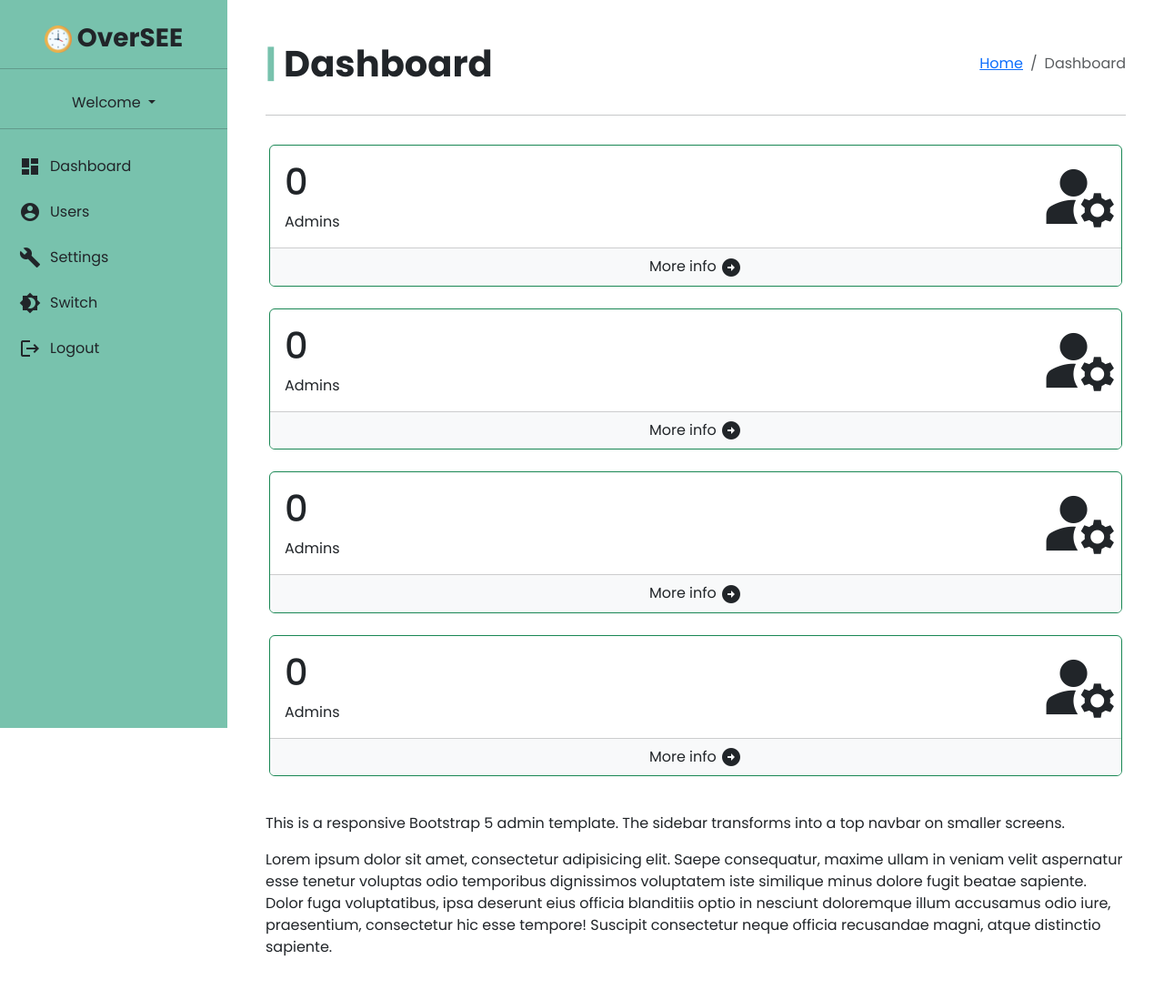
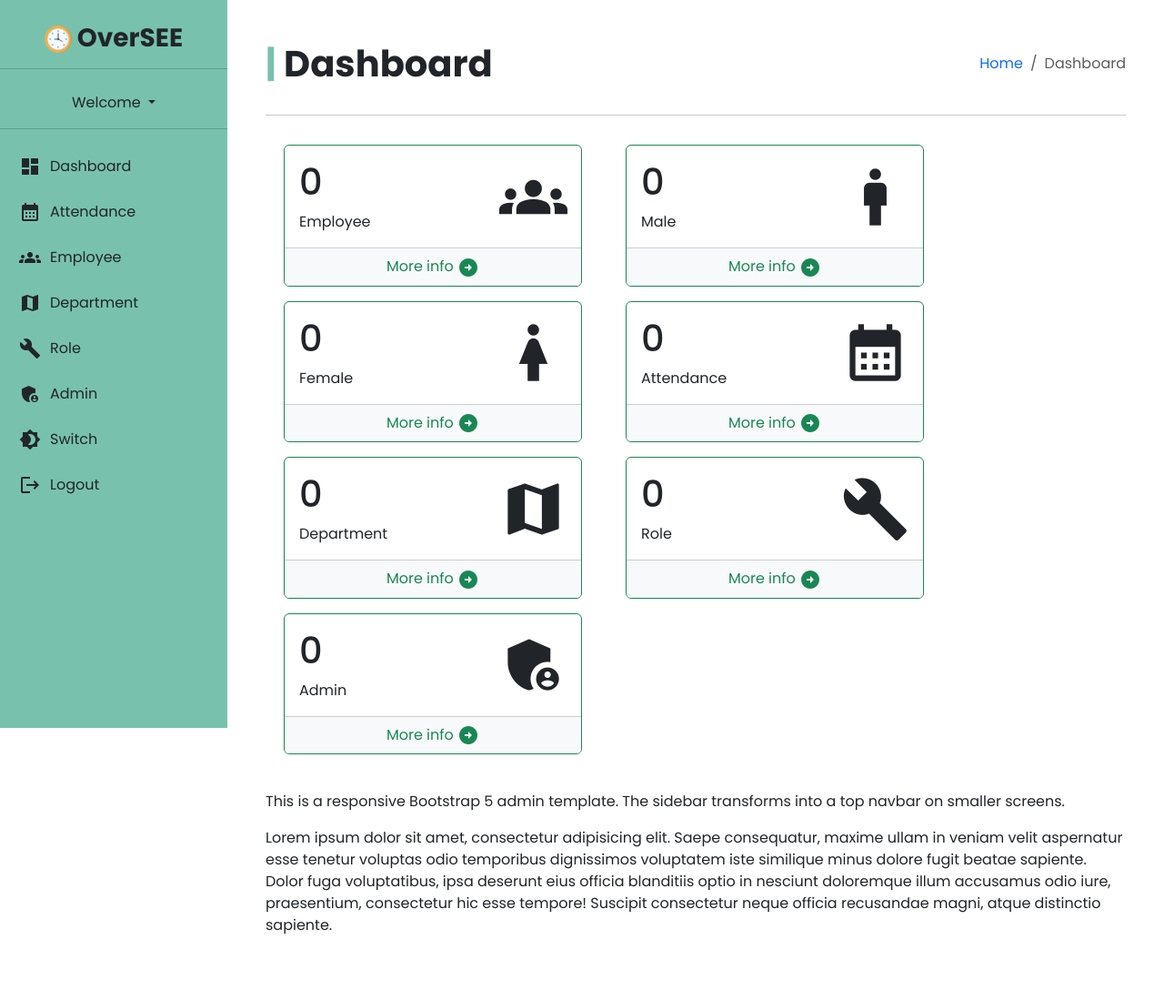
Before and after one commit to sairemgloria/OVERSEE-NEW, a PHP site: page /admin/dashboard.php in a window 1280 px wide. Shown: the whole page at 91% size. After the commit the page ends 1027 px from the top, so only its background shows below. Run offline with PHP 8.4, Linux system fonts and the light colour scheme; the visitor is signed in with stand-in values (Sample User, id 1); data that the repository does not hold is empty; some libraries are stand-ins or nearby versions.

Commit message:
Update code and added employee.php

```diff
--- a/admin/assets/css/admin_template_switch.css
+++ b/admin/assets/css/admin_template_switch.css
@@ -94,13 +94,32 @@ li.nav-item:hover {
     padding: auto 2rem;
 }
 
+#cards {
+    height: auto;
+}
+
+@media (min-width: 768px) {
+    #cards {
+        height: auto;
+        width: 20.5rem;
+    }
+}
+
+@media (max-width: 414px) {
+    #cards {
+        height: auto;
+        width: 20rem;
+    }
+}
+
 #logo-display {
     display: flex;
     align-items: center;
     justify-content: flex-end;
     transition: transform 0.3s ease-in-out; /* Add smooth transition */
     transform-origin: right center; /* Set transform origin to the right */
-    font-size: 90px;
+    font-size: 75px;
+    margin-right: 15px;
     /* color: rgba(0, 0, 0, 0.250); */
 }
 
--- /dev/null
+++ b/admin/assets/js/employee_tables.js
@@ -0,0 +1 @@
+$('#employeeTable').DataTable();
--- a/admin/dashboard.php
+++ b/admin/dashboard.php
@@ -15,7 +15,7 @@ include("templates/sidebar.php");
             </div>
             <div class="col-sm-6" id="breadcrumb-align-center">
                 <ol class="breadcrumb float-sm-right my-0 my-md-3 my-lg-3">
-                    <li class="breadcrumb-item"><a href="dashboard.php">Home</a></li>
+                    <li class="breadcrumb-item"><a href="dashboard.php" style="text-decoration: none;">Home</a></li>
                     <li class="breadcrumb-item active">Dashboard</li>
                 </ol>
             </div>
@@ -24,8 +24,105 @@ include("templates/sidebar.php");
         <!-- <h1 class="dashboard my-4 fw-bold"><span class="dashboard-span fw-bold">|</span> Dashboard</h1> -->
         <hr class="hr-element">
         <div class="col-sm-12">
-            <div class="row gap-4 p-3 justify-content-evenly">
-                <div class="card border-success mb-auto p-0">
+            <!-- <div class="row gap-4 p-3 justify-content-evenly"> --> <!-- old code -->
+            <div class="row gap-4 gap-md-3 gap-sm-5 p-3 justify-content-start">
+                <div class="card border-success mx-lg-3 p-0" id="cards">
+                    <div class="display-cards">
+                        <div class="card-body">
+                            <?php
+                            $sql = "SELECT * FROM employees";
+                            $query = $conn->query($sql);
+                            ?>
+                            <h1 class="card-title"><?= $query->num_rows; ?></h1>
+                            <p class="card-text">Employee</p>
+                        </div>
+                        <i class="material-icons" id="logo-display">groups</i>
+                    </div>
+                    <div class="card-footer text-center bg-light">
+                        <a href="#" class="text-success" style="text-decoration: none;">More info <i class="material-icons" id="material-icon">arrow_circle_right</i></a>
+                    </div>
+                </div>
+                <div class="card border-success mx-lg-3 p-0" id="cards">
+                    <div class="display-cards">
+                        <div class="card-body">
+                            <?php
+                            $sql = "SELECT * FROM employees";
+                            $query = $conn->query($sql);
+                            ?>
+                            <h1 class="card-title"><?= $query->num_rows; ?></h1>
+                            <p class="card-text">Male</p>
+                        </div>
+                        <i class="material-icons" id="logo-display">man</i>
+                    </div>
+                    <div class="card-footer text-center bg-light">
+                        <a href="#" class="text-success" style="text-decoration: none;">More info <i class="material-icons" id="material-icon">arrow_circle_right</i></a>
+                    </div>
+                </div>
+                <div class="card border-success mx-lg-3 p-0" id="cards">
+                    <div class="display-cards">
+                        <div class="card-body">
+                            <?php
+                            $sql = "SELECT * FROM employees";
+                            $query = $conn->query($sql);
+                            ?>
+                            <h1 class="card-title"><?= $query->num_rows; ?></h1>
+                            <p class="card-text">Female</p>
+                        </div>
+                        <i class="material-icons" id="logo-display">woman</i>
+                    </div>
+                    <div class="card-footer text-center bg-light">
+                        <a href="#" class="text-success" style="text-decoration: none;">More info <i class="material-icons" id="material-icon">arrow_circle_right</i></a>
+                    </div>
+                </div>
+                <div class="card border-success mx-lg-3 p-0" id="cards">
+                    <div class="display-cards">
+                        <div class="card-body">
+                            <?php
+                            $sql = "SELECT * FROM attendance";
+                            $query = $conn->query($sql);
+                            ?>
+                            <h1 class="card-title"><?= $query->num_rows; ?></h1>
+                            <p class="card-text">Attendance</p>
+                        </div>
+                        <i class="material-icons" id="logo-display">calendar_month</i>
+                    </div>
+                    <div class="card-footer text-center bg-light">
+                        <a href="#" class="text-success" style="text-decoration: none;">More info <i class="material-icons" id="material-icon">arrow_circle_right</i></a>
+                    </div>
+                </div>
+                <div class="card border-success mx-lg-3 p-0" id="cards">
+                    <div class="display-cards">
+                        <div class="card-body">
+                            <?php
+                            $sql = "SELECT * FROM departments";
+                            $query = $conn->query($sql);
+                            ?>
+                            <h1 class="card-title"><?= $query->num_rows; ?></h1>
+                            <p class="card-text">Department</p>
+                        </div>
+                        <i class="material-icons" id="logo-display">map</i>
+                    </div>
+                    <div class="card-footer text-center bg-light">
+                        <a href="#" class="text-success" style="text-decoration: none;">More info <i class="material-icons" id="material-icon">arrow_circle_right</i></a>
+                    </div>
+                </div>
+                <div class="card border-success mx-lg-3 p-0" id="cards">
+                    <div class="display-cards">
+                        <div class="card-body">
+                            <?php
+                            $sql = "SELECT * FROM roles";
+                            $query = $conn->query($sql);
+                            ?>
+                            <h1 class="card-title"><?= $query->num_rows; ?></h1>
+                            <p class="card-text">Role</p>
+                        </div>
+                        <i class="material-icons" id="logo-display">build</i>
+                    </div>
+                    <div class="card-footer text-center bg-light">
+                        <a href="#" class="text-success" style="text-decoration: none;">More info <i class="material-icons" id="material-icon">arrow_circle_right</i></a>
+                    </div>
+                </div>
+                <div class="card border-success mx-lg-3 p-0" id="cards">
                     <div class="display-cards">
                         <div class="card-body">
                             <?php
@@ -33,60 +130,12 @@ include("templates/sidebar.php");
                             $query = $conn->query($sql);
                             ?>
                             <h1 class="card-title"><?= $query->num_rows; ?></h1>
-                            <p class="card-text">Admins</p>
+                            <p class="card-text">Admin</p>
                         </div>
-                        <i class="material-icons" id="logo-display">manage_accounts</i>
+                        <i class="material-icons" id="logo-display">admin_panel_settings</i>
                     </div>
                     <div class="card-footer text-center bg-light">
-                        <a href="#" class="text-dark" style="text-decoration: none;">More info <i class="material-icons" id="material-icon">arrow_circle_right</i></a>
-                    </div>
-                </div>
-                <div class="card border-success mb-auto p-0">
-                    <div class="display-cards">
-                        <div class="card-body">
-                            <?php
-                            $sql = "SELECT * FROM admins";
-                            $query = $conn->query($sql);
-                            ?>
-                            <h1 class="card-title"><?= $query->num_rows; ?></h1>
-                            <p class="card-text">Admins</p>
-                        </div>
-                        <i class="material-icons" id="logo-display">manage_accounts</i>
-                    </div>
-                    <div class="card-footer text-center bg-light">
-                        <a href="#" class="text-dark" style="text-decoration: none;">More info <i class="material-icons" id="material-icon">arrow_circle_right</i></a>
-                    </div>
-                </div>
-                <div class="card border-success mb-auto p-0">
-                    <div class="display-cards">
-                        <div class="card-body">
-                            <?php
-                            $sql = "SELECT * FROM admins";
-                            $query = $conn->query($sql);
-                            ?>
-                            <h1 class="card-title"><?= $query->num_rows; ?></h1>
-                            <p class="card-text">Admins</p>
-                        </div>
-                        <i class="material-icons" id="logo-display">manage_accounts</i>
-                    </div>
-                    <div class="card-footer text-center bg-light">
-                        <a href="#" class="text-dark" style="text-decoration: none;">More info <i class="material-icons" id="material-icon">arrow_circle_right</i></a>
-                    </div>
-                </div>
-                <div class="card border-success mb-auto p-0">
-                    <div class="display-cards">
-                        <div class="card-body">
-                            <?php
-                            $sql = "SELECT * FROM admins";
-                            $query = $conn->query($sql);
-                            ?>
-                            <h1 class="card-title"><?= $query->num_rows; ?></h1>
-                            <p class="card-text">Admins</p>
-                        </div>
-                        <i class="material-icons" id="logo-display">manage_accounts</i>
-                    </div>
-                    <div class="card-footer text-center bg-light">
-                        <a href="#" class="text-dark" style="text-decoration: none;">More info <i class="material-icons" id="material-icon">arrow_circle_right</i></a>
+                        <a href="#" class="text-success" style="text-decoration: none;">More info <i class="material-icons" id="material-icon">arrow_circle_right</i></a>
                     </div>
                 </div>
             </div>
--- a/admin/templates/footer.php
+++ b/admin/templates/footer.php
@@ -1,6 +1,11 @@
     <!-- Bootstrap JS and dependencies -->
     <script src="https://cdn.jsdelivr.net/npm/@popperjs/core@2.11.6/dist/umd/popper.min.js"></script>
     <script src="https://cdn.jsdelivr.net/npm/bootstrap@5.3.0/dist/js/bootstrap.min.js"></script>
+
+    <!-- AJAX Tables -->
+    <script src="https://cdn.datatables.net/2.0.7/js/dataTables.js"></script>
+    <script src="assets/js/employee_tables.js"></script>
+
     <!-- Custom script for sidebar/navbar toggle -->
     <script>
         document.getElementById('navbar-toggler').addEventListener('click', function() {
--- a/admin/templates/header.php
+++ b/admin/templates/header.php
@@ -10,6 +10,10 @@
     <link rel="stylesheet" href="https://fonts.googleapis.com/icon?family=Material+Icons"> <!-- Google icons -->
     <link rel="stylesheet" href="https://cdnjs.cloudflare.com/ajax/libs/font-awesome/4.7.0/css/font-awesome.min.css"> <!-- Fontawesome for icons -->
     <link rel="icon" type="image/x-icon" href="../assets/images/logo.png"> <!-- logo -->
+    <!-- Ajax 3.7.1 needed for DataTables CDN -->
+    <script src="https://ajax.googleapis.com/ajax/libs/jquery/3.7.1/jquery.min.js"></script>
+    <link rel="stylesheet" href="https://cdn.datatables.net/2.0.7/css/dataTables.dataTables.css"> <!-- AJAX Tables -->
+
 </head>
 
 <body data-bs-theme="light">
--- a/admin/templates/navbar.php
+++ b/admin/templates/navbar.php
@@ -7,13 +7,22 @@
         <div class="collapse navbar-collapse p-2" id="navbarNav">
             <ul class="navbar-nav">
                 <li class="nav-items m-1">
-                    <a class="nav-link active" href="#">Dashboard</a>
+                    <a class="nav-link active" href="dashboard.php">Dashboard</a>
                 </li>
                 <li class="nav-items m-1">
-                    <a class="nav-link" href="#">Users</a>
+                    <a class="nav-link active" href="#">Attendance</a>
                 </li>
                 <li class="nav-items m-1">
-                    <a class="nav-link" href="#">Settings</a>
+                    <a class="nav-link active" href="employee.php">Employee</a>
+                </li>
+                <li class="nav-items m-1">
+                    <a class="nav-link active" href="#">Department</a>
+                </li>
+                <li class="nav-items m-1">
+                    <a class="nav-link" href="#">Role</a>
+                </li>
+                <li class="nav-items m-1">
+                    <a class="nav-link" href="#">Admin</a>
                 </li>
                 <li class="nav-items m-1">
                     <a class="nav-link" href="#" role="switch" id="flexSwitchCheckChecked" checked onclick="myFunction()"> Switch</a>
--- a/admin/templates/sidebar.php
+++ b/admin/templates/sidebar.php
@@ -17,13 +17,22 @@
         <hr>
         <ul class="nav flex-column">
             <li class="nav-item">
-                <a class="nav-link active" id="sidebar-link" href="dashboard.php"><i class="material-icons">dashboard</i> Dashboard</a>
+                <a class="nav-link" id="sidebar-link" href="dashboard.php"><i class="material-icons">dashboard</i> Dashboard</a>
             </li>
             <li class="nav-item">
-                <a class="nav-link" id="sidebar-link" href="#"><i class="material-icons">account_circle</i> Users</a>
+                <a class="nav-link" id="sidebar-link" href="#"><i class="material-icons">calendar_month</i> Attendance</a>
             </li>
             <li class="nav-item">
-                <a class="nav-link" id="sidebar-link" href="#"><i class="material-icons">build</i> Settings</a>
+                <a class="nav-link" id="sidebar-link" href="employee.php"><i class="material-icons">groups</i> Employee</a>
+            </li>
+            <li class="nav-item">
+                <a class="nav-link" id="sidebar-link" href="#"><i class="material-icons">map</i> Department</a>
+            </li>
+            <li class="nav-item">
+                <a class="nav-link" id="sidebar-link" href="#"><i class="material-icons">build</i> Role</a>
+            </li>
+            <li class="nav-item">
+                <a class="nav-link" id="sidebar-link" href="#"><i class="material-icons">admin_panel_settings</i> Admin</a>
             </li>
             <li class="nav-item">
                 <a class="nav-link" id="sidebar-link" href="#" role="switch" id="flexSwitchCheckChecked" checked onclick="myFunction()">
```
Also changed, not shown: admin/employee.php (added, +77 -0 lines), admin/includes/add_employee_modal.php (added, +18 -0 lines).
